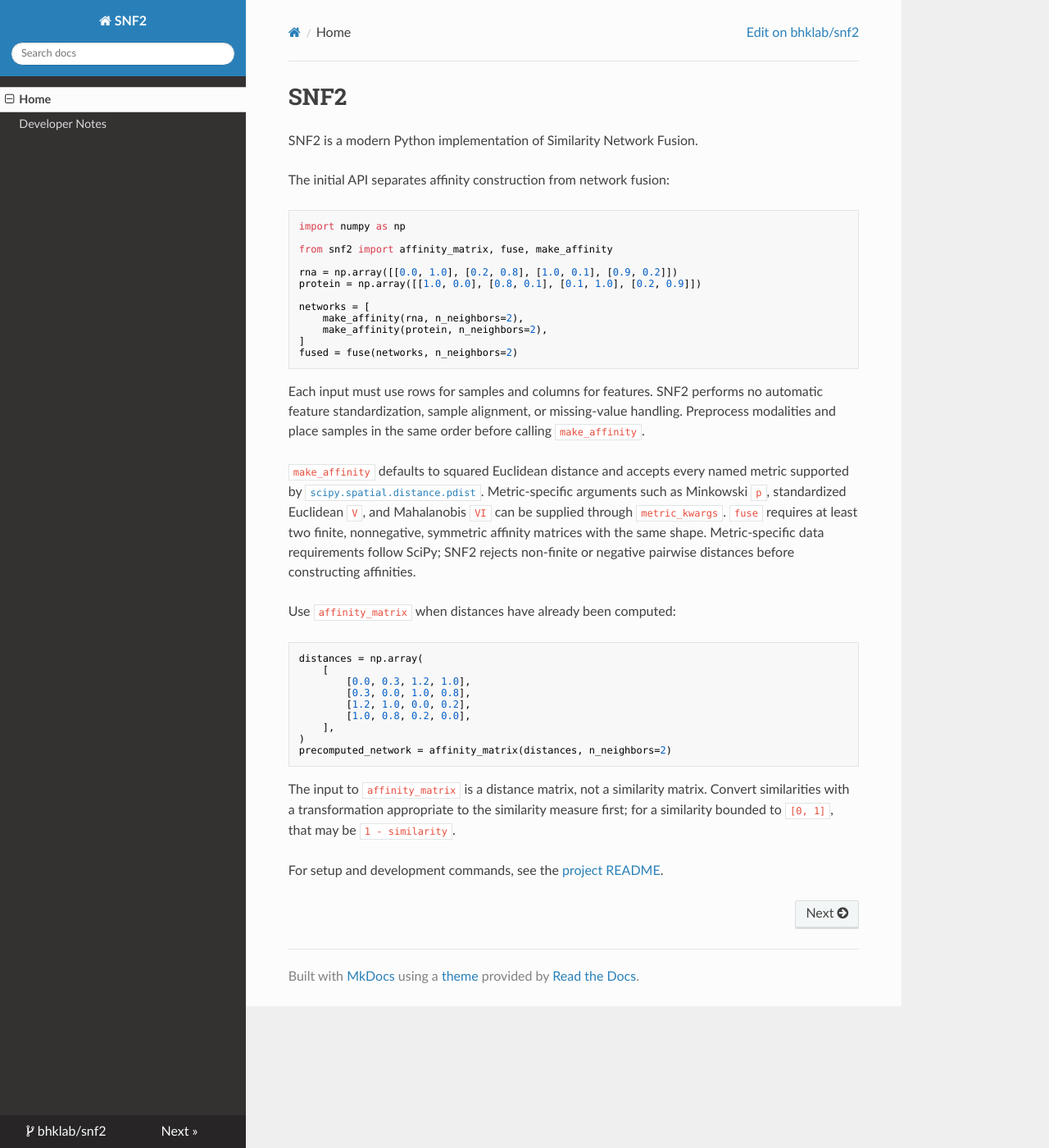
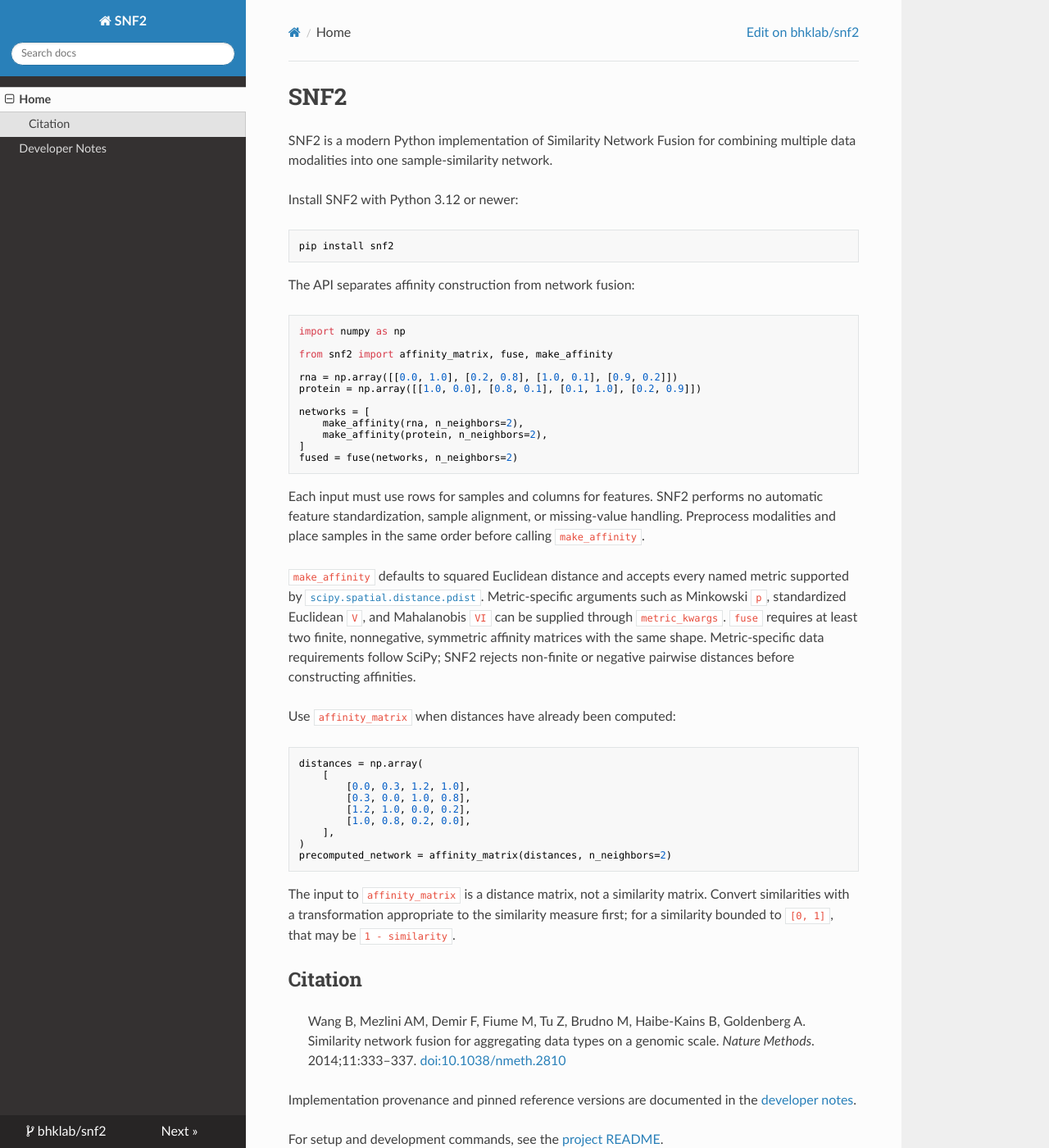
Before and after one commit to bhklab/snf2, an MkDocs documentation site: the page built from docs/index.md, in a window 1280 px wide and 1400 px high. Shown: the whole window at 82% size. Built offline with MkDocs 1.6.1, drawn with Linux system fonts in a browser that asks for light colours; nearby versions of some CDN libraries.

Commit message:
docs: update README and add licence, citations, for release

````diff
--- a/docs/index.md
+++ b/docs/index.md
@@ -1,8 +1,15 @@
 # SNF2
 
-SNF2 is a modern Python implementation of Similarity Network Fusion.
+SNF2 is a modern Python implementation of Similarity Network Fusion for
+combining multiple data modalities into one sample-similarity network.
 
-The initial API separates affinity construction from network fusion:
+Install SNF2 with Python 3.12 or newer:
+
+```console
+pip install snf2
+```
+
+The API separates affinity construction from network fusion:
 
 ```python
 import numpy as np
@@ -52,5 +59,15 @@
 measure first; for a similarity bounded to `[0, 1]`, that may be
 `1 - similarity`.
 
+## Citation
+
+> Wang B, Mezlini AM, Demir F, Fiume M, Tu Z, Brudno M, Haibe-Kains B,
+> Goldenberg A. Similarity network fusion for aggregating data types on a
+> genomic scale. *Nature Methods*. 2014;11:333–337.
+> [doi:10.1038/nmeth.2810](https://doi.org/10.1038/nmeth.2810)
+
+Implementation provenance and pinned reference versions are documented in the
+[developer notes](devnotes.md).
+
 For setup and development commands, see the
 [project README](https://github.com/bhklab/snf2#readme).
````
Also changed, not shown: README.md (+71 -43 lines), 1 other file.
